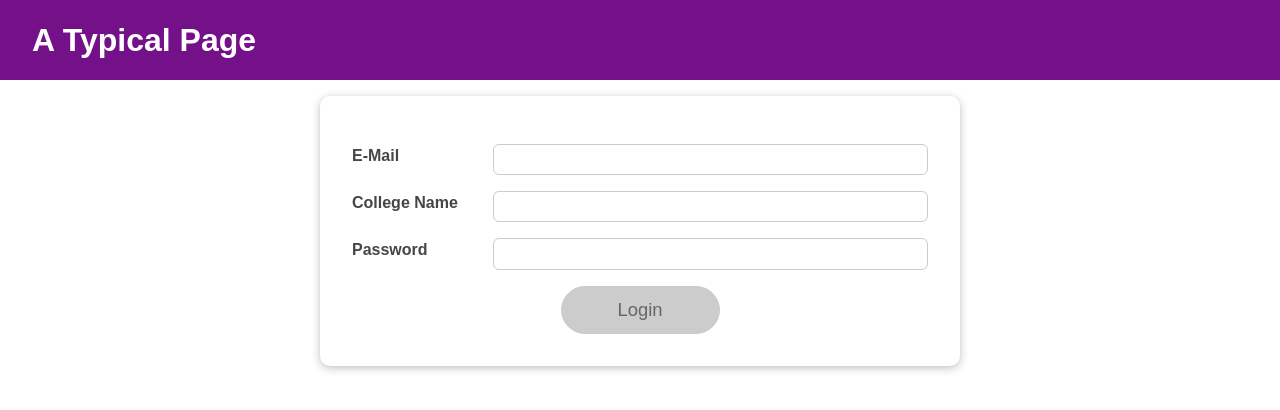
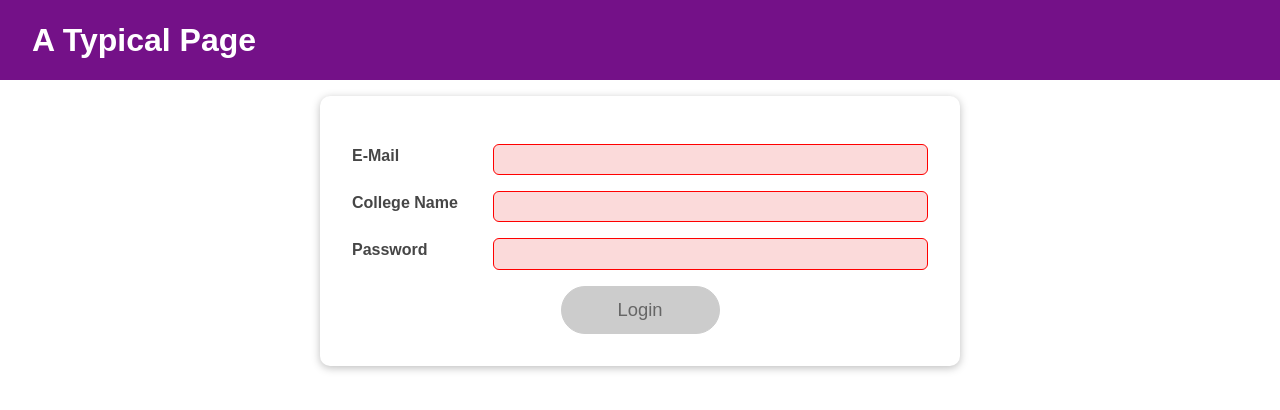
Before and after one commit to fathimasabeel/React-New-4, a React (Create React App) app: page / in a window 1280 px wide. Shown: the top 410 px of the page. Built offline with nearby package versions, Linux system fonts and the light colour scheme.

Commit message:
Add Login.js file

```diff
--- a/src/components/Login/Login.js
+++ b/src/components/Login/Login.js
@@ -1,17 +1,64 @@
-import React, { useState, useEffect } from 'react';
+import React, { useState, useEffect, useReducer } from 'react';
 
 import Card from '../UI/Card/Card';
 import classes from './Login.module.css';
 import Button from '../UI/Button/Button';
 
+const emailReducer = (state, action) => {
+  if(action.type === 'USER_INPUT'){
+    return {value: action.val, isValid: action.val.includes('@')}
+  }
+  if(action.type === 'INPUT_BLUR'){
+    return {value: state.value, isValid: state.value.includes('@')}
+  }
+  return {value: '', isValid: false}
+}
+
+const collegeNameReducer = (state, action) => {
+  if(action.type === 'USER_INPUT'){
+    return {value: action.val, isValid: action.val.includes('College')}
+  }
+  if(action.type === 'INPUT_BLUR'){
+    return {value: state.value, isValid: state.value.includes('College')}
+  }
+  return {value: '', isValid: false}
+}
+
+const passwordReducer = (state, action) => {
+  if(action.type === 'USER_INPUT'){
+    return {value: action.val, isValid: action.val.trim().length > 6}
+  }
+  if(action.type === 'INPUT_BLUR'){
+    return {value: state.value, isValid: state.value.trim().length > 6}
+  }
+  return {value: '', isValid: false}
+}
+
 const Login = (props) => {
-  const [enteredEmail, setEnteredEmail] = useState('');
-  const [emailIsValid, setEmailIsValid] = useState();
-  const [enteredCollegeName, setEnteredcollegeName] = useState('');
-  const [CollegeNameIsValid, setcollegeNameIsValid] = useState();
-  const [enteredPassword, setEnteredPassword] = useState('');
-  const [passwordIsValid, setPasswordIsValid] = useState();
+  // const [enteredEmail, setEnteredEmail] = useState('');
+  // const [emailIsValid, setEmailIsValid] = useState();
+  // const [enteredCollegeName, setEnteredcollegeName] = useState('');
+  // const [CollegeNameIsValid, setcollegeNameIsValid] = useState();
+  // const [enteredPassword, setEnteredPassword] = useState('');
+  // const [passwordIsValid, setPasswordIsValid] = useState();
   const [formIsValid, setFormIsValid] = useState(false);
+
+  const [emailState, dispatchEmail] = useReducer(emailReducer, {
+    value: '',
+    isValid: false
+  })
+  const [collegeNameState, dispatchcollegeName] = useReducer(collegeNameReducer, {
+    value: '',
+    isValid: false
+  })
+  const [passwordState, dispatchPassword] = useReducer(passwordReducer, {
+    value: '',
+    isValid: false
+  })
+
+  const {isValid: emailIsValid} = emailState;
+  const {isValid: collegeNameIsValid} = collegeNameState;
+  const {isValid: passwordIsValid} = passwordState;
 
   useEffect(() => {
     console.log('EFFECT RUNNING')
@@ -25,39 +72,49 @@
     const identifier = setTimeout(() => {
       console.log('Checking form validity')
       setFormIsValid(
-        enteredEmail.includes('@') && enteredCollegeName.trim().length > 1 && enteredPassword.trim().length > 6
-      );
+        emailIsValid && collegeNameIsValid && passwordIsValid);
     }, 500)
 
     return (() => {
       console.log('CLEANUP')
       clearTimeout(identifier)
     })
-  }, [enteredEmail, enteredCollegeName, enteredPassword])
+  }, [emailIsValid, collegeNameIsValid, passwordIsValid])
 
   const emailChangeHandler = (event) => {
-    setEnteredEmail(event.target.value);
+    // setEnteredEmail(event.target.value);
+    dispatchEmail({type: 'USER_INPUT', val: event.target.value})
+
+    // setFormIsValid(event.target.value.includes('@') && collegeNameState.isValid && passwordState.isValid)
   };
   const collegeNameChangeHandler = (event) => {
-    setEnteredcollegeName(event.target.value);
+    dispatchcollegeName({type: 'USER_INPUT', val: event.target.value});
+
+    // setFormIsValid(emailState.isValid && event.target.value.trim().length > 1 && passwordState.isValid)
   };
   const passwordChangeHandler = (event) => {
-    setEnteredPassword(event.target.value);
+    // setEnteredPassword(event.target.value);
+    dispatchPassword({type: 'USER_INPUT', val: event.target.value})
+
+    // setFormIsValid(emailState.isValid && collegeNameState.isValid && event.target.value.trim().length > 6)
   };
 
   const validateEmailHandler = () => {
-    setEmailIsValid(enteredEmail.includes('@'));
+    // setEmailIsValid(emailState.isValid);
+    dispatchEmail({type: 'INPUT_BLUR'})
   };
   const validatecollegeNameHandler = () => {
-    setcollegeNameIsValid(enteredCollegeName.trim().length > 1);
+    // setcollegeNameIsValid(enteredCollegeName.trim().length > 1);
+    dispatchcollegeName({type: 'INPUT_BLUR'})
   };
   const validatePasswordHandler = () => {
-    setPasswordIsValid(enteredPassword.trim().length > 6);
+    // setPasswordIsValid(enteredPassword.trim().length > 6);
+    dispatchPassword({type: 'INPUT_BLUR'})
   };
 
   const submitHandler = (event) => {
     event.preventDefault();
-    props.onLogin(enteredEmail, enteredCollegeName, enteredPassword);
+    props.onLogin(emailState.value, collegeNameState.value, passwordState.value);
   };
 
   return (
@@ -65,42 +122,42 @@
       <form onSubmit={submitHandler}>
         <div
           className={`${classes.control} ${
-            emailIsValid === false ? classes.invalid : ''
+            emailState.isValid === false ? classes.invalid : ''
           }`}
         >
           <label htmlFor="email">E-Mail</label>
           <input
             type="email"
             id="email"
-            value={enteredEmail}
+            value={emailState.value}
             onChange={emailChangeHandler}
             onBlur={validateEmailHandler}
           />
         </div>
         <div
           className={`${classes.control} ${
-            CollegeNameIsValid === false ? classes.invalid : ''
+            collegeNameState.isValid === false ? classes.invalid : ''
           }`}
         >
           <label htmlFor="collegeName ">College Name </label>
           <input
             type="collegeName "
             id="collegeName "
-            value={enteredCollegeName}
+            value={collegeNameState.value}
             onChange={collegeNameChangeHandler}
             onBlur={validatecollegeNameHandler}
           />
         </div>
         <div
           className={`${classes.control} ${
-            passwordIsValid === false ? classes.invalid : ''
+            passwordState.isValid === false ? classes.invalid : ''
           }`}
         >
           <label htmlFor="password">Password</label>
           <input
             type="password"
             id="password"
-            value={enteredPassword}
+            value={passwordState.value}
             onChange={passwordChangeHandler}
             onBlur={validatePasswordHandler}
           />
```
